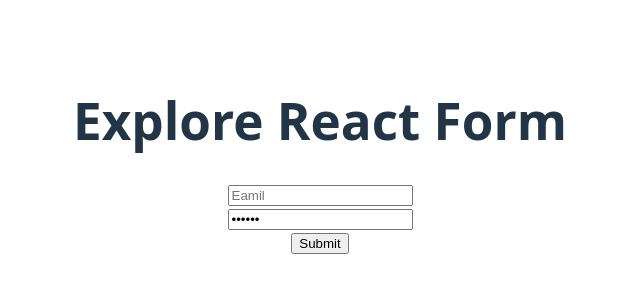
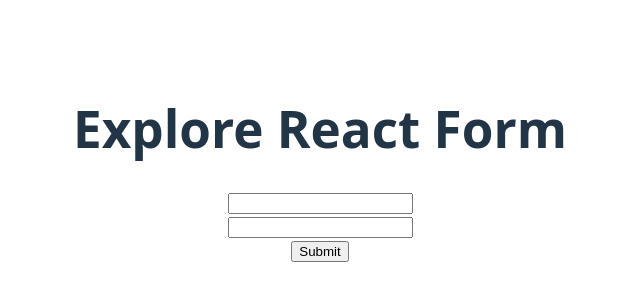
Before and after one commit to me2sumanislam/EXPLORE-REACT-FORM, a React (Vite) app: page / in a window 1280 px wide. Shown: the part 236-536 px from the top of the page, without its empty margins (320-960 px from the left). Built offline with nearby package versions, Linux system fonts and the light colour scheme.

Commit message:
task-4 useRef use kore data nilam

```diff
--- a/src/App.jsx
+++ b/src/App.jsx
@@ -1,6 +1,9 @@
  import SimpleForm from './componant/SimpleForm/SimpleForm'
  import FormAction from './componant/FromAction/FormAction'
  import ControlField from './componant/ControlField/ControlField'
+ import UnControlledField from './componant/unControlledField/UnControlledField'
+
+
 import './App.css'
 
 function App() {
@@ -12,7 +15,10 @@
       <h1>Explore React Form</h1>
       {/* <SimpleForm></SimpleForm> */}
       {/* <FormAction></FormAction> */}
-       <ControlField></ControlField>
+       {/* <ControlField></ControlField> */}
+       <UnControlledField></UnControlledField>
+
+
     </>
   )
 }
--- /dev/null
+++ b/src/componant/unControlledField/UnControlledField.jsx
@@ -0,0 +1,29 @@
+ import React, { useRef } from 'react'
+//  task-4 useRef bebohar kore imput theke data nilam
+ function UnControlledField() {
+
+    const emailRef = useRef('');
+    const passwordRef = useRef('');
+
+    const handleSubmit = e =>{
+        e.preventDefault();
+        console.log(emailRef.current.value);
+        const email = emailRef.current.value;
+        const password = passwordRef.current.value;
+        console.log(email , password)
+
+    }
+   return (
+     <div>
+          <form onSubmit={handleSubmit}>
+            <input ref ={emailRef} type="email" name="email" i  />
+            <br />
+            <input ref={passwordRef} type="password" name="password"  />
+            <br />
+            <input type="submit" value="Submit" />
+          </form>
+     </div>
+   )
+ }
+
+ export default UnControlledField
```
